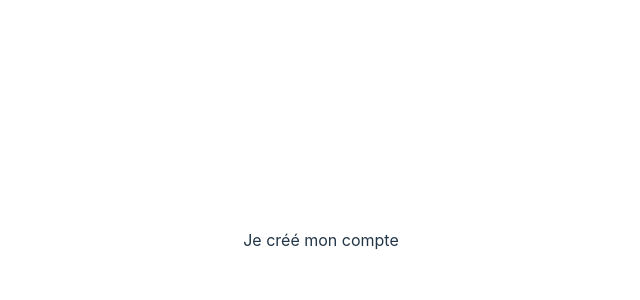
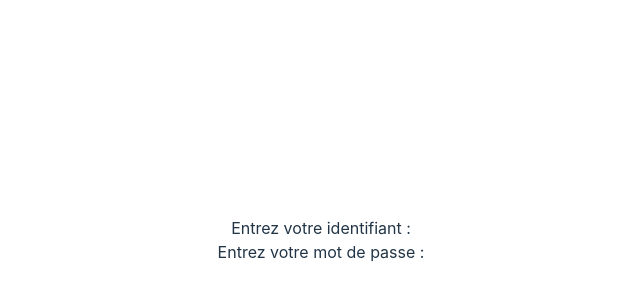
Before and after one commit to Calanfive/front-api-jeuxvids-tokens, a React (Vite) app: page /creation-compte in a window 1280 px wide. Shown: the part 160-460 px from the top of the page, without its empty margins (319-959 px from the left). Built offline with nearby package versions, Linux system fonts and the light colour scheme.

Commit message:
labels in createpage

```diff
--- a/src/routes/Connexion.tsx
+++ b/src/routes/Connexion.tsx
@@ -44,7 +44,7 @@ export default function Connexion() {
     }, [login, password, navigate])
 
     const handleCreateId = useCallback( async () => {
-        navigate("/creationCompte");
+        navigate("/creation-compte");
 
     }, [navigate])
 
--- a/src/routes/CreationCompte.tsx
+++ b/src/routes/CreationCompte.tsx
@@ -5,8 +5,13 @@ export default function creationCompte() {
 
     return (
         <div>
-            <div>
-                Je créé mon compte
+            <div className="form-field">
+                <label htmlFor="login">Entrez votre identifiant :</label>
+                {/* <input type="text" name="login" value={login} onChange={changeLogin} /> */}
+            </div>
+            <div className="form-field">
+                <label htmlFor="password">Entrez votre mot de passe : </label>
+                {/* <input type="password" name="password" value={password} onChange={changePassword} /> */}
             </div>
         </div>
     )
```
